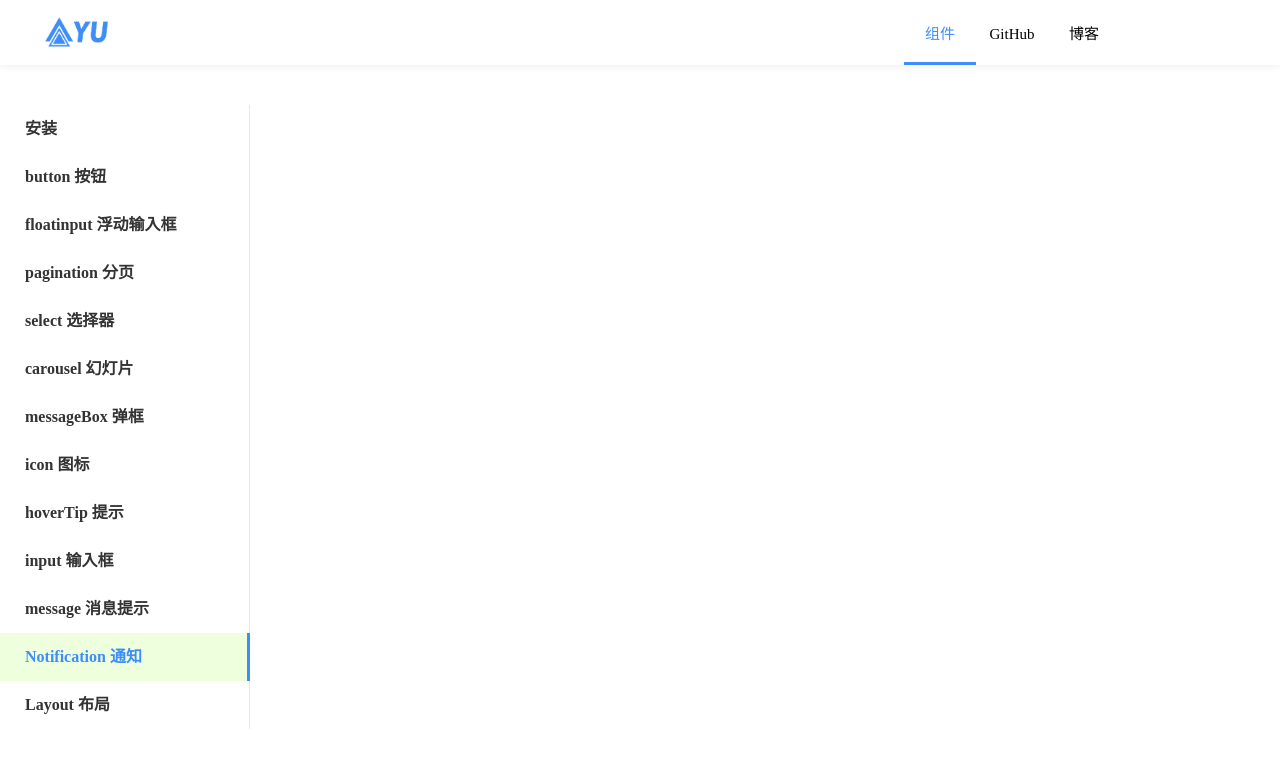
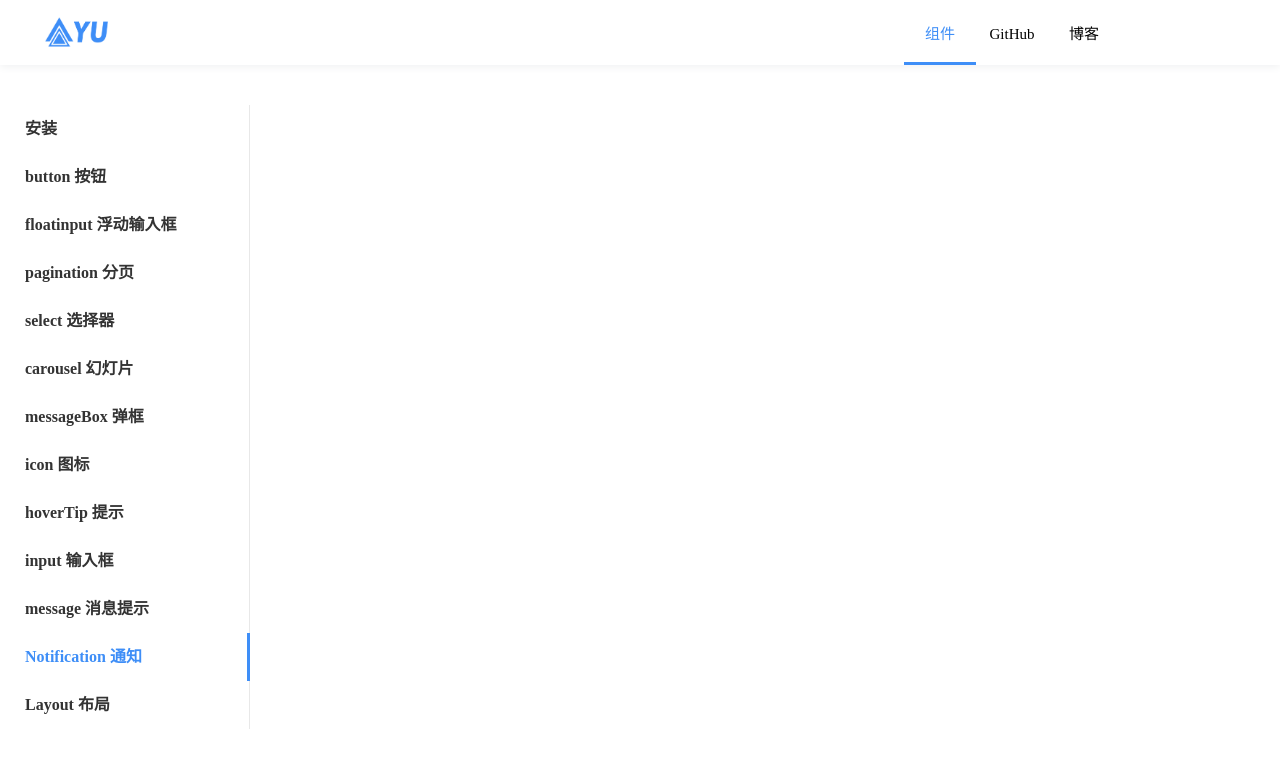
Before and after one commit to yuang01/v-plugs-ayu, a Vue app: page /#/notification in a window 1280 px wide. Shown: the top 768 px of the page. Built offline with nearby package versions, Linux system fonts and the light colour scheme.

Commit message:
update sidebar bgc

```diff
--- a/examples/components/Layout/index.vue
+++ b/examples/components/Layout/index.vue
@@ -68,7 +68,6 @@ export default {
   }
   .router-link-active {
     color: #3e8ef7 !important;
-    background-color: #eeffde !important;
     border-right: 3px solid #3e8ef7 !important;
   }
   #app {
```
